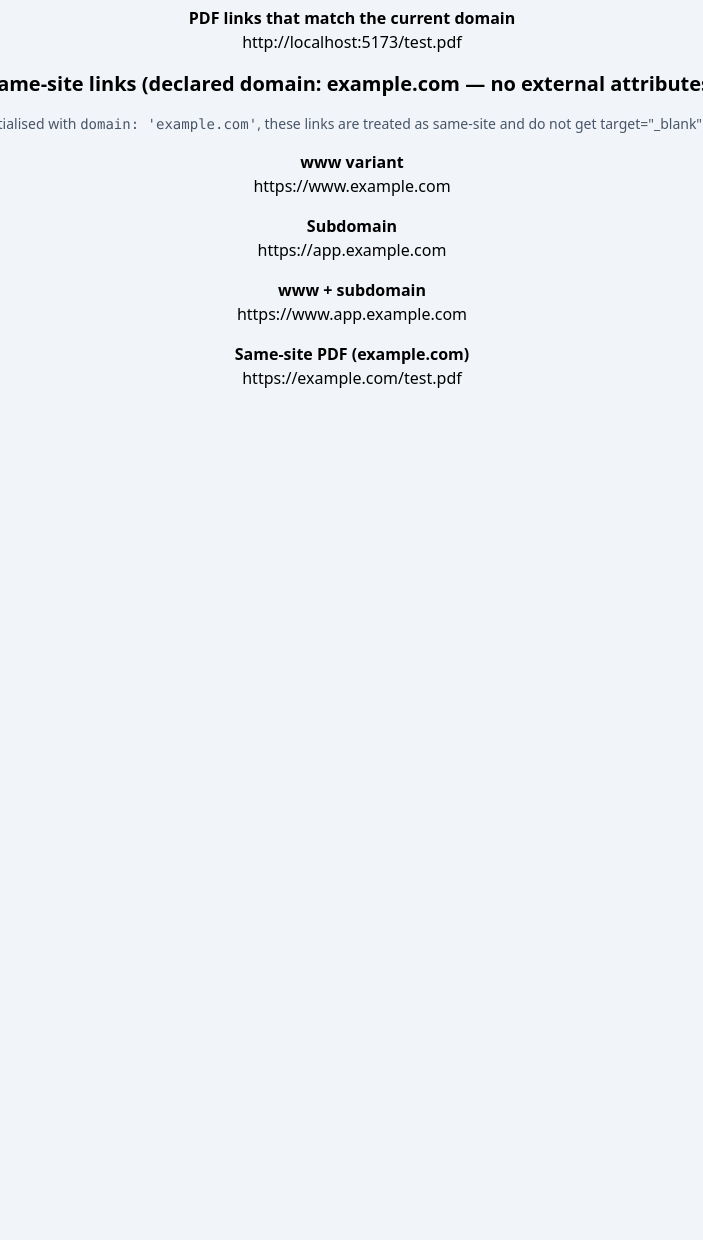
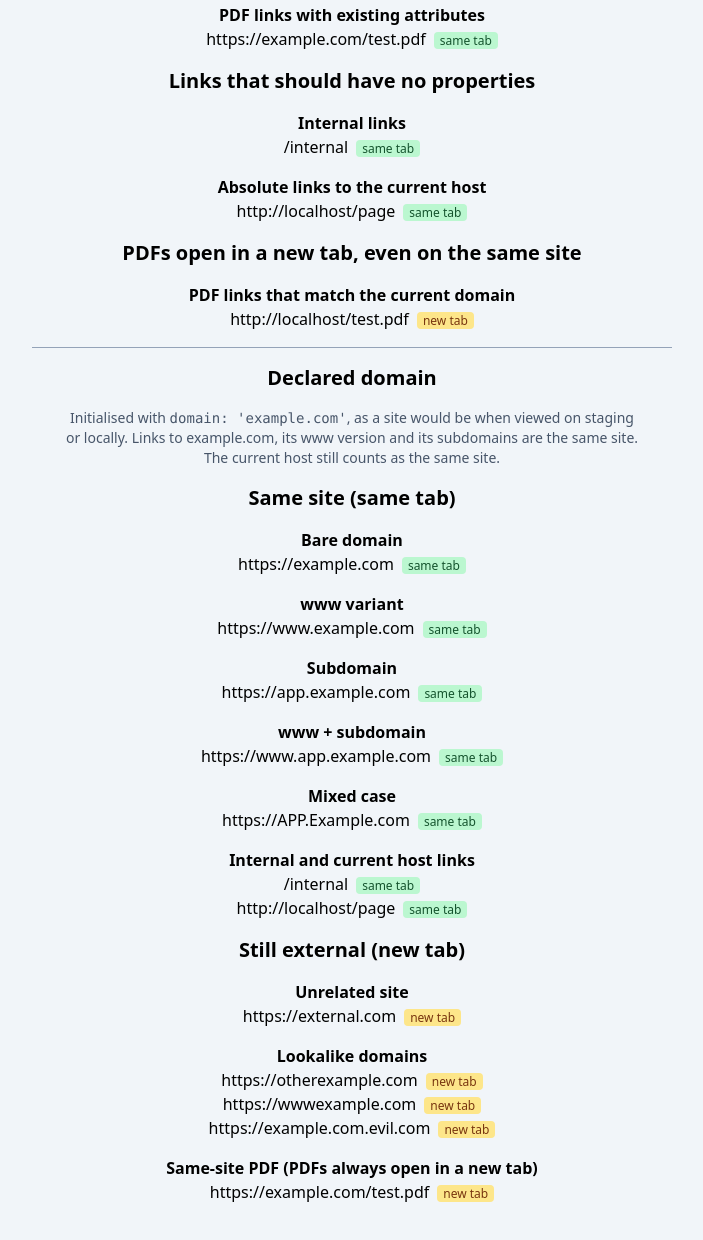
Before and after one commit to numiko/external-links, a website built with Vite: page index.html in a window 1280 px wide. Shown: the part 822-2062 px from the top of the page, without its empty margins (288-991 px from the left). Before the commit the page ends 1276 px from the top, so only its background shows below. Built offline with nearby package versions, Linux system fonts and the light colour scheme.

Commit message:
FEF-240 Document the domain option and split the demo page

```diff
--- a/index.html
+++ b/index.html
@@ -5,6 +5,27 @@
     <meta name="viewport" content="width=device-width, initial-scale=1.0" />
     <title>Test suite for External Links</title>
     <script src="https://cdn.tailwindcss.com"></script>
+    <style>
+      /* Visual marker so results can be checked without dev tools */
+      a[target='_blank']::after {
+        content: 'new tab';
+        margin-left: 0.5rem;
+        padding: 0 0.375rem;
+        border-radius: 0.25rem;
+        background: #fde68a;
+        color: #78350f;
+        font-size: 0.75rem;
+      }
+      a:not([target='_blank'])::after {
+        content: 'same tab';
+        margin-left: 0.5rem;
+        padding: 0 0.375rem;
+        border-radius: 0.25rem;
+        background: #bbf7d0;
+        color: #14532d;
+        font-size: 0.75rem;
+      }
+    </style>
   </head>
 
   <body
@@ -12,7 +33,13 @@
   >
     <h1 class="text-2xl font-bold">Test suite for External Links</h1>
 
-    <p>See dev tools to check attributes</p>
+    <p>See dev tools to check attributes. Each link is marked "new tab" or "same tab".</p>
+
+    <section id="default" class="flex flex-col items-center space-y-4">
+      <h2 class="text-xl font-bold">Default options</h2>
+      <p class="text-sm text-slate-600">
+        Initialised with <code>new ExternalLinks(links)</code>.
+      </p>
 
       <h2 class="text-xl font-bold">Links that should have the attributes:</h2>
 
@@ -31,6 +58,15 @@
       <div>
         <h3 class="font-bold">External PDF Links</h3>
         <a href="https://external.com/test.pdf">https://external.com/test.pdf</a>
+      </div>
+
+      <div>
+        <h3 class="font-bold">
+          Another site's domain and subdomains (no <code>domain</code> option, so
+          matched against the current host)
+        </h3>
+        <a href="https://www.example.com">https://www.example.com</a><br />
+        <a href="https://app.example.com">https://app.example.com</a>
       </div>
 
       <h2 class="text-xl font-bold">
@@ -75,18 +111,34 @@
       </div>
 
       <div>
-      <h3 class="font-bold">PDF links that match the current domain</h3>
-      <a id="local" href="">http://localhost:5173/test.pdf</a>
+        <h3 class="font-bold">Absolute links to the current host</h3>
+        <a class="current-host" data-path="/page" href="">/page</a>
       </div>
 
-    <h2 class="text-xl font-bold">
-      Same-site links (declared domain: example.com — no external attributes)
-    </h2>
-    <p class="text-sm text-slate-600">
-      When ExternalLinks is initialised with <code>domain: 'example.com'</code>,
-      these links are treated as same-site and do not get target="_blank" or the
-      external-link class.
+      <h2 class="text-xl font-bold">PDFs open in a new tab, even on the same site</h2>
+
+      <div>
+        <h3 class="font-bold">PDF links that match the current domain</h3>
+        <a class="current-host" data-path="/test.pdf" href="">/test.pdf</a>
+      </div>
+    </section>
+
+    <hr class="w-1/2 border-slate-400" />
+
+    <section id="declared" class="flex flex-col items-center space-y-4">
+      <h2 class="text-xl font-bold">Declared domain</h2>
+      <p class="text-sm text-slate-600 max-w-xl">
+        Initialised with <code>domain: 'example.com'</code>, as a site would be
+        when viewed on staging or locally. Links to example.com, its www version
+        and its subdomains are the same site. The current host still counts as
+        the same site.
       </p>
+
+      <h2 class="text-xl font-bold">Same site (same tab)</h2>
+      <div>
+        <h3 class="font-bold">Bare domain</h3>
+        <a href="https://example.com">https://example.com</a>
+      </div>
       <div>
         <h3 class="font-bold">www variant</h3>
         <a href="https://www.example.com">https://www.example.com</a>
@@ -100,19 +152,45 @@
         <a href="https://www.app.example.com">https://www.app.example.com</a>
       </div>
       <div>
-      <h3 class="font-bold">Same-site PDF (example.com)</h3>
+        <h3 class="font-bold">Mixed case</h3>
+        <a href="https://APP.Example.com">https://APP.Example.com</a>
+      </div>
+      <div>
+        <h3 class="font-bold">Internal and current host links</h3>
+        <a href="/internal">/internal</a><br />
+        <a class="current-host" data-path="/page" href="">/page</a>
+      </div>
+
+      <h2 class="text-xl font-bold">Still external (new tab)</h2>
+      <div>
+        <h3 class="font-bold">Unrelated site</h3>
+        <a href="https://external.com">https://external.com</a>
+      </div>
+      <div>
+        <h3 class="font-bold">Lookalike domains</h3>
+        <a href="https://otherexample.com">https://otherexample.com</a><br />
+        <a href="https://wwwexample.com">https://wwwexample.com</a><br />
+        <a href="https://example.com.evil.com">https://example.com.evil.com</a>
+      </div>
+      <div>
+        <h3 class="font-bold">Same-site PDF (PDFs always open in a new tab)</h3>
         <a href="https://example.com/test.pdf">https://example.com/test.pdf</a>
       </div>
+    </section>
 
     <script>
-      // Used to update href of current domain link
-      document.getElementById(
-        'local'
-      ).href = `${window.location.origin}/test.pdf`;
+      // Point current host links at wherever the demo is running
+      document.querySelectorAll('.current-host').forEach((link) => {
+        link.href = `${window.location.origin}${link.dataset.path}`;
+        link.textContent = link.href;
+      });
     </script>
     <script type="module">
       import { ExternalLinks } from './lib/external-links.ts';
-      new ExternalLinks(document.querySelectorAll('a'), {
+
+      new ExternalLinks(document.querySelectorAll('#default a'));
+
+      new ExternalLinks(document.querySelectorAll('#declared a'), {
         domain: 'example.com',
       });
     </script>
--- a/lib/external-links.ts
+++ b/lib/external-links.ts
@@ -11,6 +11,11 @@ export type ExternalLinksOptions = {
   openPDFNewTab: boolean;
   classList: string[];
   icon: string | null;
+  /**
+   * The site's main domain, e.g. `example.com`. Links to this domain, its `www`
+   * version and its subdomains are treated as the same site.
+   * Defaults to the current host.
+   */
   domain?: string;
 };
 
```
Also changed, not shown: README.md. Lines whose indentation alone changed are shown as unchanged.
